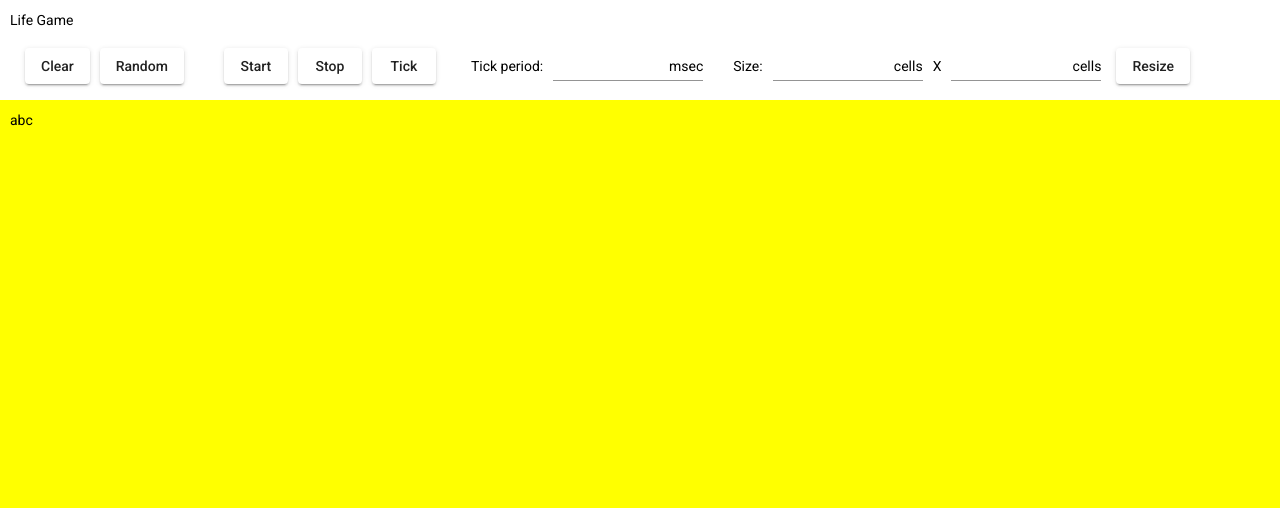
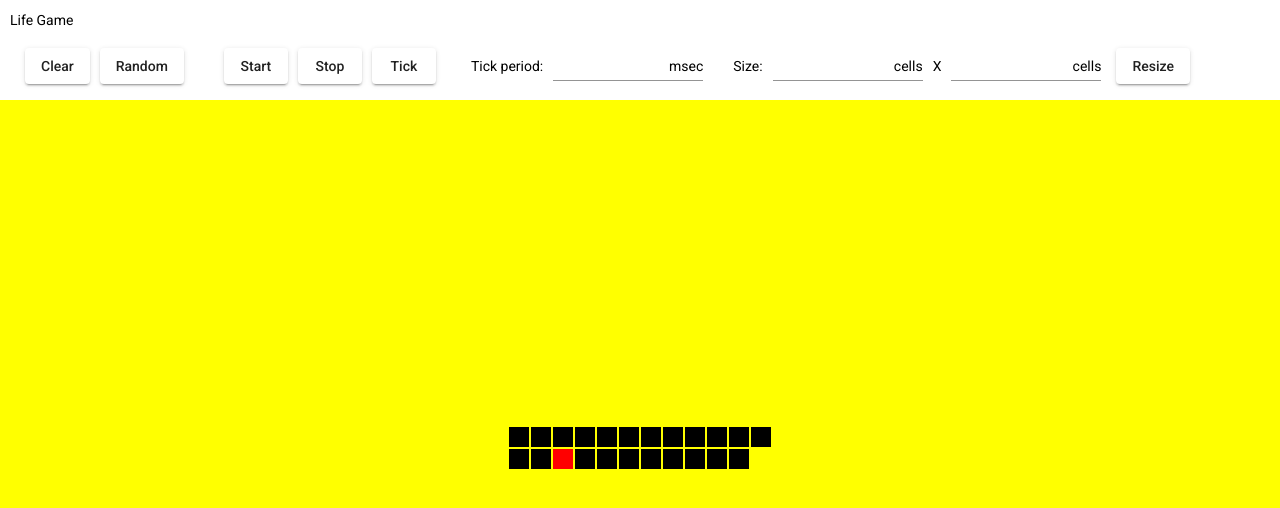
Before and after one commit to takuya-miyajima/life-game, an Angular app in the folder LifeGame/: page / in a window 1280 px wide. Shown: the top 508 px of the page. Built offline with nearby package versions, Linux system fonts and the light colour scheme.

Commit message:
セル要素のレイアウトを追加

```diff
--- a/LifeGame/src/app/life-game/life-game.component.html
+++ b/LifeGame/src/app/life-game/life-game.component.html
@@ -38,6 +38,33 @@
 
 <div id="contents" class="contentsArea">
   <div class="fieldsArea">
-    <p>abc</p>
+    <div class="cellRow">
+      <div class="cell"></div>
+      <div class="cell"></div>
+      <div class="cell"></div>
+      <div class="cell"></div>
+      <div class="cell"></div>
+      <div class="cell"></div>
+      <div class="cell"></div>
+      <div class="cell"></div>
+      <div class="cell"></div>
+      <div class="cell"></div>
+      <div class="cell"></div>
+      <div class="cell"></div>
+    </div>
+    <div style="display:inline-flex">
+      <div class="cell"></div>
+      <div class="cell"></div>
+      <div class="cell on"></div>
+      <div class="cell"></div>
+      <div class="cell"></div>
+      <div class="cell"></div>
+      <div class="cell"></div>
+      <div class="cell"></div>
+      <div class="cell"></div>
+      <div class="cell"></div>
+      <div class="cell"></div>
+    </div>
+
   </div>
 </div>
--- a/LifeGame/src/app/life-game/life-game.component.scss
+++ b/LifeGame/src/app/life-game/life-game.component.scss
@@ -10,13 +10,16 @@
 }
 
 .contentsArea {
+  align-items: center;
+  background-color: yellow;
+  display: flex;
+  height: calc(100% - 20px);
+  justify-content: center;
+  margin-top: 100px;
+  overflow: auto;
+  padding: 10px;
+  position: relative;
   width: calc(100% - 20px);
-  height: calc(100% - 20px);
-  margin-top: 100px;
-  position: relative;
-  padding: 10px;
-  overflow: auto;
-  background-color: yellow;
 }
 
 .componentGroup {
@@ -31,3 +34,19 @@
 .component {
   margin: 5px;
 }
+
+.cell {
+  background-color: black;
+  display:inline-block;
+  height: 20px;
+  width: 20px;
+  margin: 1px;
+}
+.cell.on {
+  background-color: red;
+}
+
+
+.cellRow {
+  height: 22px;
+}
--- a/LifeGame/src/app/modules/material/material.module.ts
+++ b/LifeGame/src/app/modules/material/material.module.ts
@@ -2,6 +2,7 @@ import { NgModule } from '@angular/core';
 import { CommonModule } from '@angular/common';
 import { MatButtonModule } from '@angular/material/button';
 import { MatInputModule } from '@angular/material/input';
+import { MatFormFieldModule } from '@angular/material/form-field';
 
 
 @NgModule({
@@ -10,10 +11,12 @@ import { MatInputModule } from '@angular/material/input';
     CommonModule,
     MatButtonModule,
     MatInputModule,
+    MatFormFieldModule
   ],
   exports: [
     MatButtonModule,
-    MatInputModule
+    MatInputModule,
+    MatFormFieldModule
   ]
 })
 export class MaterialModule { }
```
